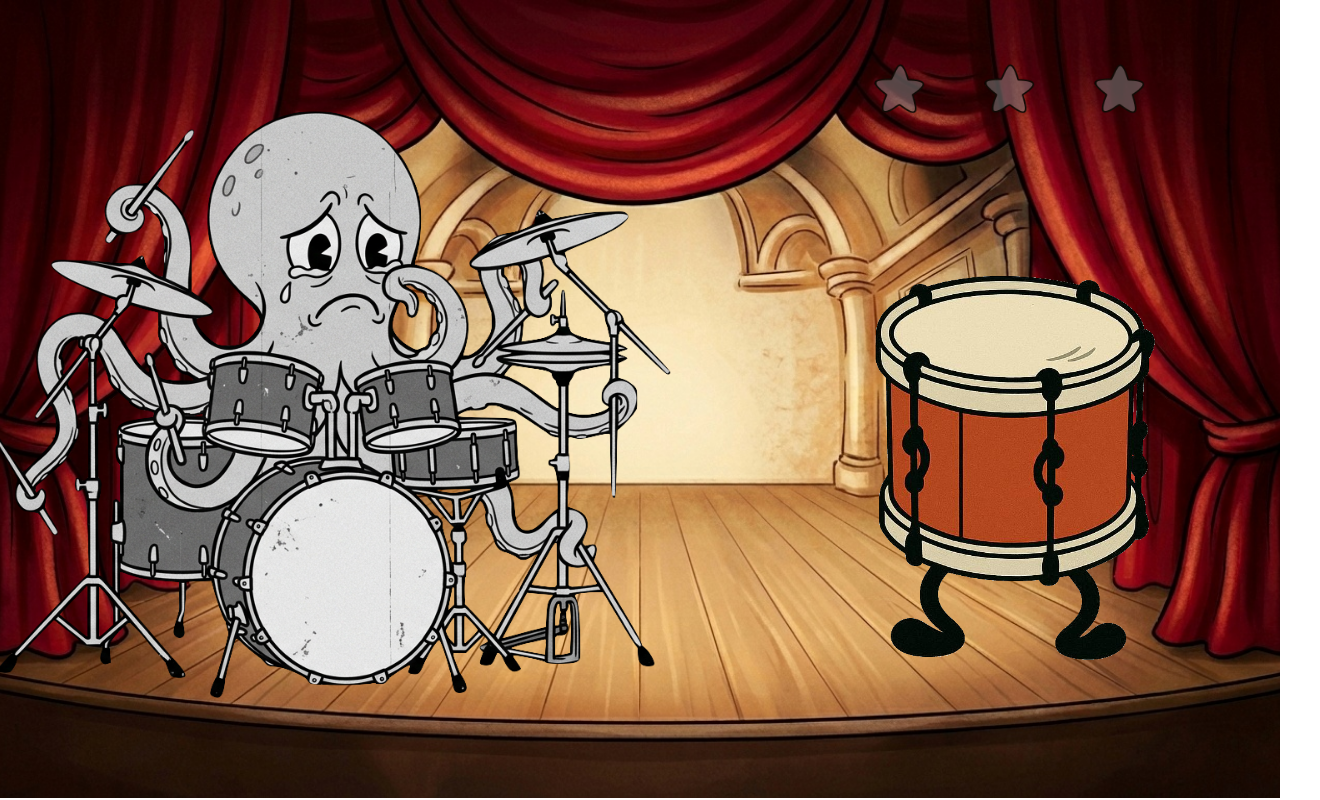
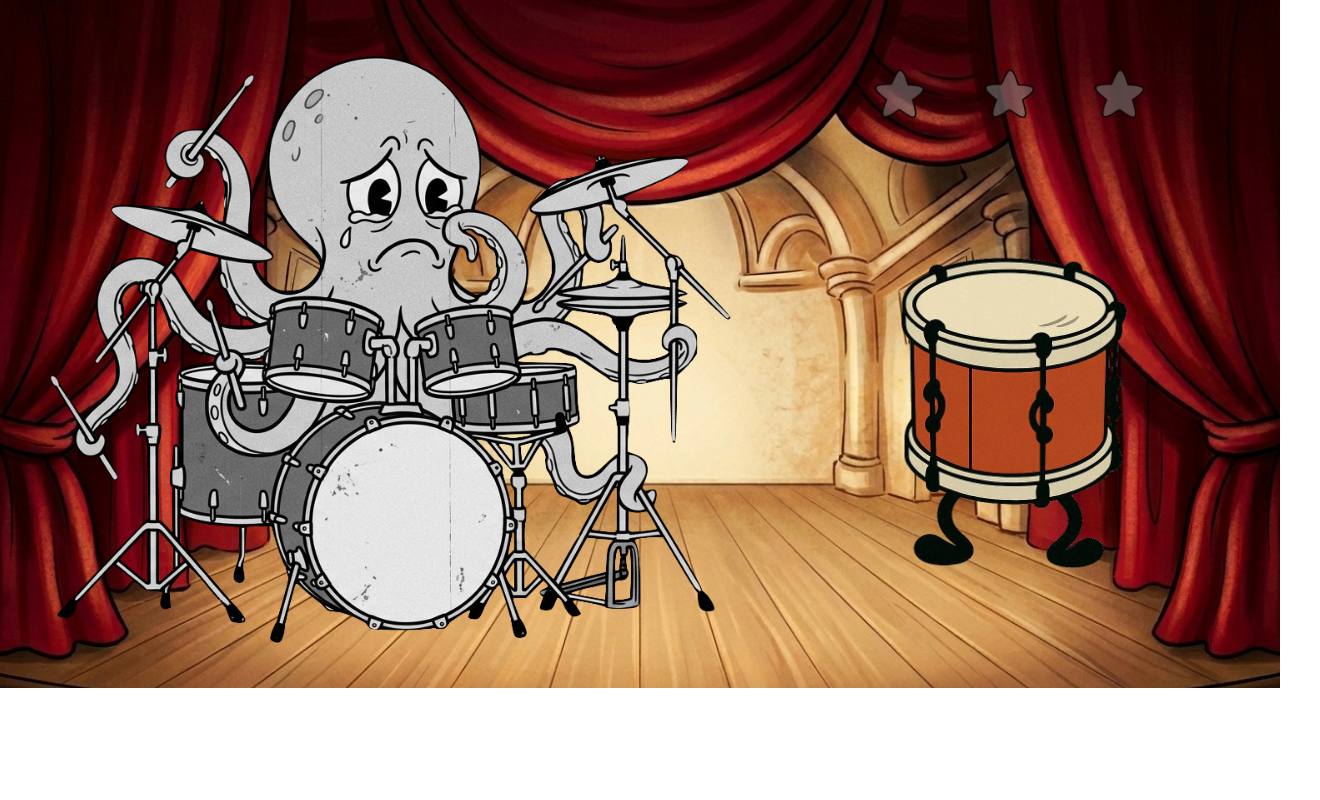
Before and after one commit to xkapedani/hells-quartet, a React (Create React App) app: page /hells-quartet/drums in a window 1280 px wide. Shown: the whole page, 1320 px wide, since content can reach past the window. Built offline with nearby package versions, Linux system fonts and the light colour scheme.

Commit message:
smaller drums

```diff
--- a/src/puzzles/Drums.js
+++ b/src/puzzles/Drums.js
@@ -370,7 +370,7 @@ function Drums() {
                         ref={drumImgRef}
                         src={cooldown ? `${publicPath}/images/drum-empty.png` : `${publicPath}/images/drum-full.png`}
                         alt="drum"
-                        style={{ width: 620, height: "auto", pointerEvents: "none" }}
+                        style={{ width: 300, height: 500, objectFit: "cover", pointerEvents: "none" }}
                     />
                 </div>
             </div>
```
